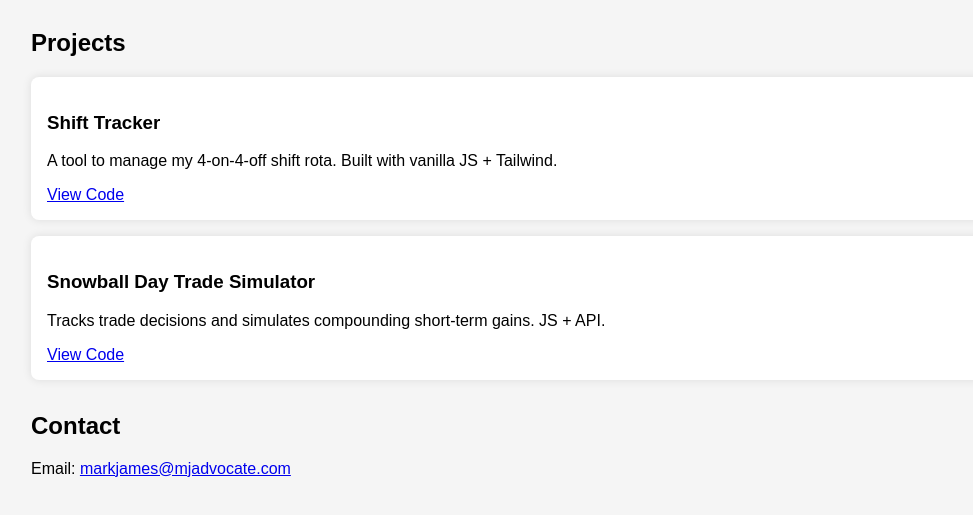
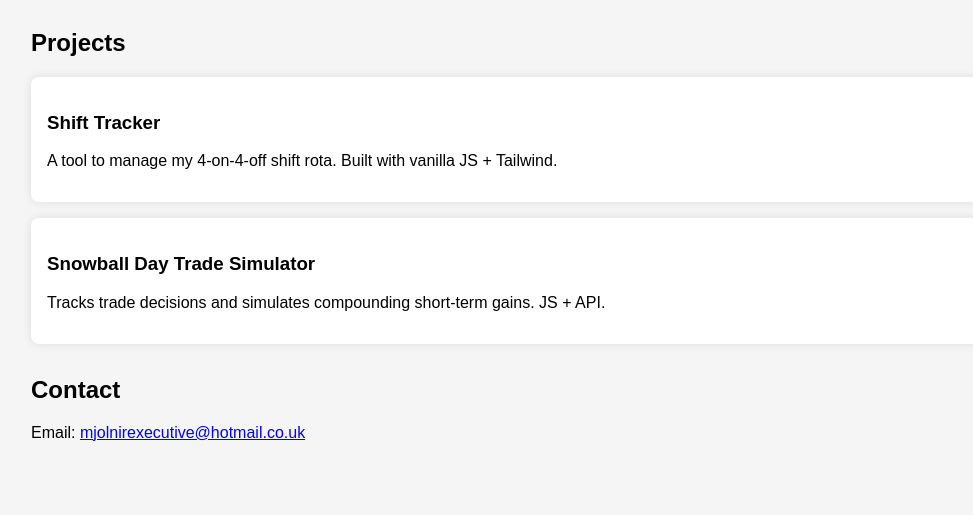
Before and after one commit to OfficerPantz/OfficerPantz.github.io, a plain HTML site: page index.html in a window 1280 px wide. Shown: the part 133-648 px from the top of the page, without its empty margins (1-974 px from the left). Drawn offline with Linux system fonts and the light colour scheme.

Commit message:
index.html

```diff
--- a/index.html
+++ b/index.html
@@ -23,18 +23,18 @@
     <div class="card">
       <h3>Shift Tracker</h3>
       <p>A tool to manage my 4-on-4-off shift rota. Built with vanilla JS + Tailwind.</p>
-      <a href="https://github.com/YOURUSERNAME/shift-tracker">View Code</a>
+      <a TBA </a>
     </div>
     <div class="card">
       <h3>Snowball Day Trade Simulator</h3>
       <p>Tracks trade decisions and simulates compounding short-term gains. JS + API.</p>
-      <a href="https://github.com/YOURUSERNAME/trade-sim">View Code</a>
+      <a TBA</a>
     </div>
   </section>
 
   <section class="contact">
     <h2>Contact</h2>
-    <p>Email: <a href="mailto:markjames@mjadvocate.com">markjames@mjadvocate.com</a></p>
+    <p>Email: <a href="mailto:mjolnirexecutive@hotmail.co.uk">mjolnirexecutive@hotmail.co.uk</a></p>
   </section>
 </body>
 </html>
```
